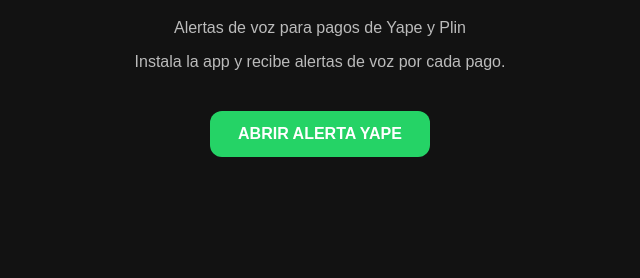
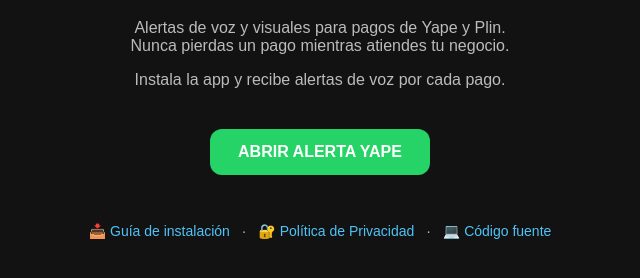
Before and after one commit to magelito27/magelito27.github.io, a plain HTML site: page index.html in a window 1280 px wide. Shown: the part 110-388 px from the top of the page, without its empty margins (320-960 px from the left). Drawn offline with Linux system fonts and the light colour scheme.

Commit message:
Update index.html

```diff
--- a/index.html
+++ b/index.html
@@ -10,32 +10,45 @@
   .code { font-size:32px; font-weight:bold; color:#4FC3F7; margin:16px 0; }
   a.btn { display:inline-block; margin-top:24px; padding:14px 28px; background:#25D366; color:#fff; border-radius:12px; text-decoration:none; font-weight:bold; }
   p { color:#bbb; }
+  .links { margin-top:48px; font-size:14px; }
+  .links a { color:#4FC3F7; text-decoration:none; margin:0 8px; }
 </style>
 </head>
 <body>
   <h1>📱 Alerta Yape</h1>
-  <p>Alertas de voz para pagos de Yape y Plin</p>
+  <p>Alertas de voz y visuales para pagos de Yape y Plin.<br>Nunca pierdas un pago mientras atiendes tu negocio.</p>
   <div id="zonaCodigo"></div>
-  <a id="btnApp" class="btn" href="#">ABRIR ALERTA YAPE</a>
+  <a id="btnApp" class="btn" href="guia-instalacion.html">ABRIR ALERTA YAPE</a>
   <p id="nota"></p>
+
+  <p class="links">
+    <a href="guia-instalacion.html">📥 Guía de instalación</a> ·
+    <a href="privacidad.html">🔐 Política de Privacidad</a> ·
+    <a href="https://github.com/magelito27/Alerta-Yape">💻 Código fuente</a>
+  </p>
 
   <script>
     var params = new URLSearchParams(window.location.search);
     var ref = params.get('ref');
     var btn = document.getElementById('btnApp');
+    var esAndroid = /Android/i.test(navigator.userAgent);
 
     if (ref) {
       document.getElementById('zonaCodigo').innerHTML =
         '<p>Código de referido:</p>' +
         '<div class="code">' + ref + '</div>' +
         '<p>Toca el botón para abrir la app y canjearlo automáticamente (7 días gratis).</p>';
-      btn.href = 'intent://?ref=' + encodeURIComponent(ref) +
-        '#Intent;action=android.intent.action.VIEW;scheme=https;package=com.alertayape.app;category=android.intent.category.DEFAULT;S.browser_fallback_url=https://magelito27.github.io/?ref=' +
-        encodeURIComponent(ref) + ';end';
+      btn.href = esAndroid
+        ? 'intent://?ref=' + encodeURIComponent(ref) +
+          '#Intent;action=android.intent.action.VIEW;scheme=https;package=com.alertayape.app;category=android.intent.category.DEFAULT;S.browser_fallback_url=https://magelito27.github.io/?ref=' +
+          encodeURIComponent(ref) + ';end'
+        : 'guia-instalacion.html';
     } else {
       document.getElementById('zonaCodigo').innerHTML =
         '<p>Instala la app y recibe alertas de voz por cada pago.</p>';
-      btn.href = 'intent://#Intent;action=android.intent.action.VIEW;scheme=https;package=com.alertayape.app;S.browser_fallback_url=https://github.com/magelito27/Alerta-Yape;end';
+      btn.href = esAndroid
+        ? 'intent://#Intent;action=android.intent.action.VIEW;scheme=https;package=com.alertayape.app;S.browser_fallback_url=https://github.com/magelito27/Alerta-Yape;end'
+        : 'guia-instalacion.html';
     }
   </script>
 </body>
```
